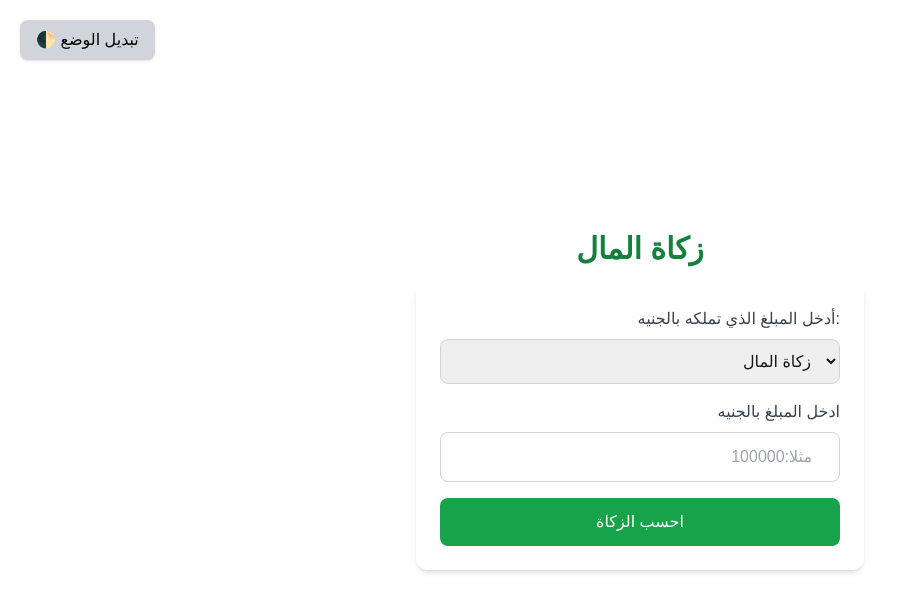
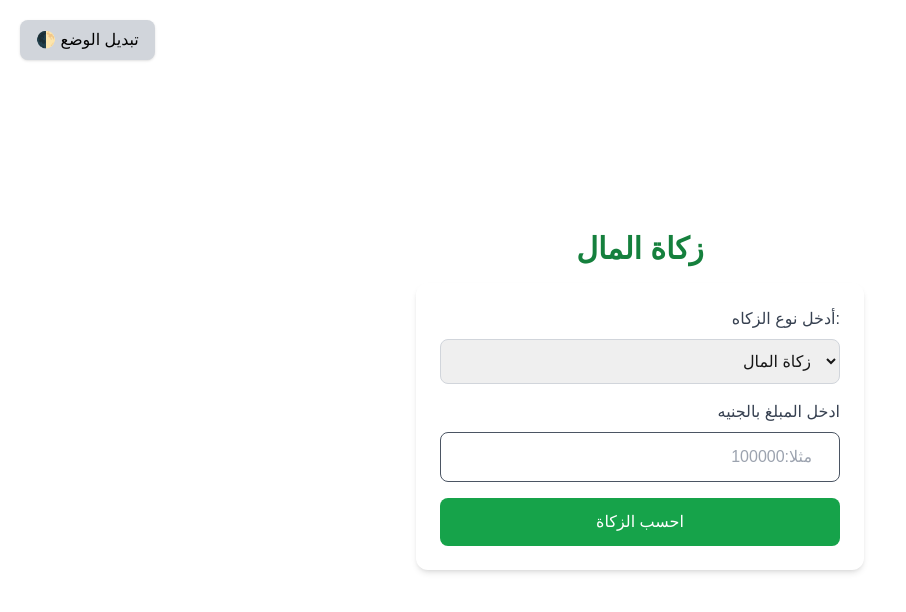
Before and after one commit to fatma-mosleh/zakah-app, a Next.js app: page /calculator in a window 1280 px wide. Shown: the top 612 px of the page, without its empty margins (0-906 px from the left). Built offline with nearby package versions, Linux system fonts and the light colour scheme.

Commit message:
Update page.jsx
edit color

```diff
--- a/src/app/calculator/page.jsx
+++ b/src/app/calculator/page.jsx
@@ -97,7 +97,7 @@ export default function Calculator() {
 
       <div className="w-full max-w-md dark:bg-gray-900 p-6 rounded-xl shadow-md">
         <label className="block text-right mb-2 font-medium text-gray-700">
-          أدخل المبلغ الذي تملكه بالجنيه:
+            أدخل نوع الزكاه:
         </label>
         <select  value ={type}
           onChange={(e) =>{
@@ -125,7 +125,7 @@ export default function Calculator() {
             ادخل المبلغ بالجنيه</label>
           <input type="number" value={amount}
           onChange={(e) => setAmount (e.target.value)}
-          className="w-full p-3 rounded-lg border border-gray-300 mb-4 text-right"
+          className="w-full p-3 rounded-lg border border-gray-600 mb-4 text-right"
           placeholder="100000:مثلا"
           />
 
@@ -143,7 +143,7 @@ export default function Calculator() {
             value={weight}
             onChange={(e) => setWeight(e.target.value)}
 
-            className="w-full p-3 rounded-lg border border-gray-300 mb-4 text-right"
+            className="w-full p-3 rounded-lg border border-gray-600 mb-4 text-right"
               placeholder="مثلاً: 90"
             />
             <label className="block text-right mb-2 font-medium text-gray-700">
@@ -152,7 +152,7 @@ export default function Calculator() {
             <input type="number"
             value={price}
             onChange={(e) => setPrice(e.target.value)}
-            className="w-full p-3 rounded-lg border border-gray-300 mb-4 text-right"
+            className="w-full p-3 rounded-lg border border-gray-600 mb-4 text-right"
               placeholder="مثلاً: 3000"
             />
           </>
@@ -171,7 +171,7 @@ export default function Calculator() {
           <input type="number"
           value={good}
           onChange={(e)=> setGood(e.target.value)}
-           className="w-full p-3 rounded-lg border border-gray-300 mb-4 text-right"
+           className="w-full p-3 rounded-lg border border-gray-600 mb-4 text-right"
              placeholder="مثلاً: 50000"
 
           />
@@ -181,7 +181,7 @@ export default function Calculator() {
           <input type="number"
           value={cash}
           onChange={(e)=>setCash(e.target.value)}
-          className="w-full p-3 rounded-lg border border-gray-300 mb-4 text-right"
+          className="w-full p-3 rounded-lg border border-gray-600 mb-4 text-right"
             placeholder="مثلاً: 20000"
 
           />
@@ -192,7 +192,7 @@ export default function Calculator() {
           <input type="number"
           value={dbit}
           onChange={(e)=> setDbit(e.target.value)}
-          className="w-full p-3 rounded-lg border border-gray-300 mb-4 text-right"
+          className="w-full p-3 rounded-lg border border-gray-600 mb-4 text-right"
            placeholder="مثلاً: 10000"
 
 
```
